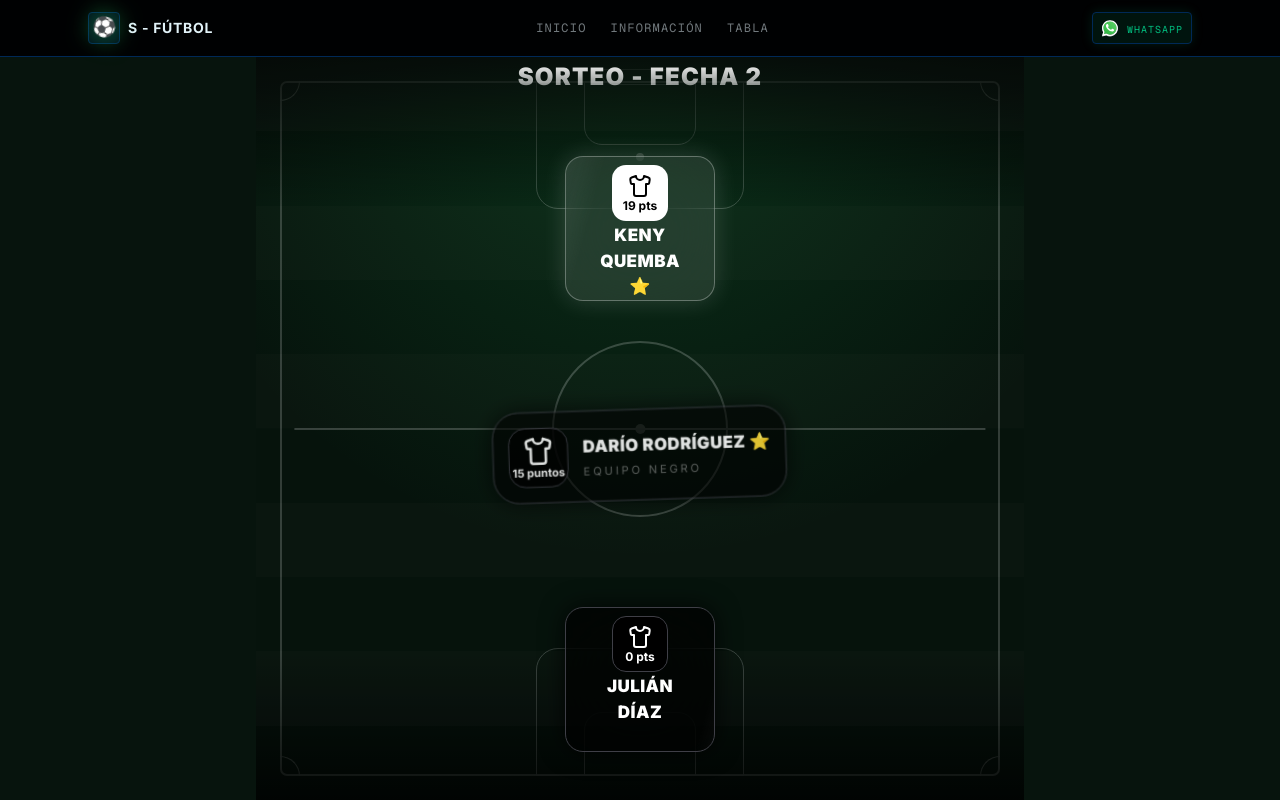
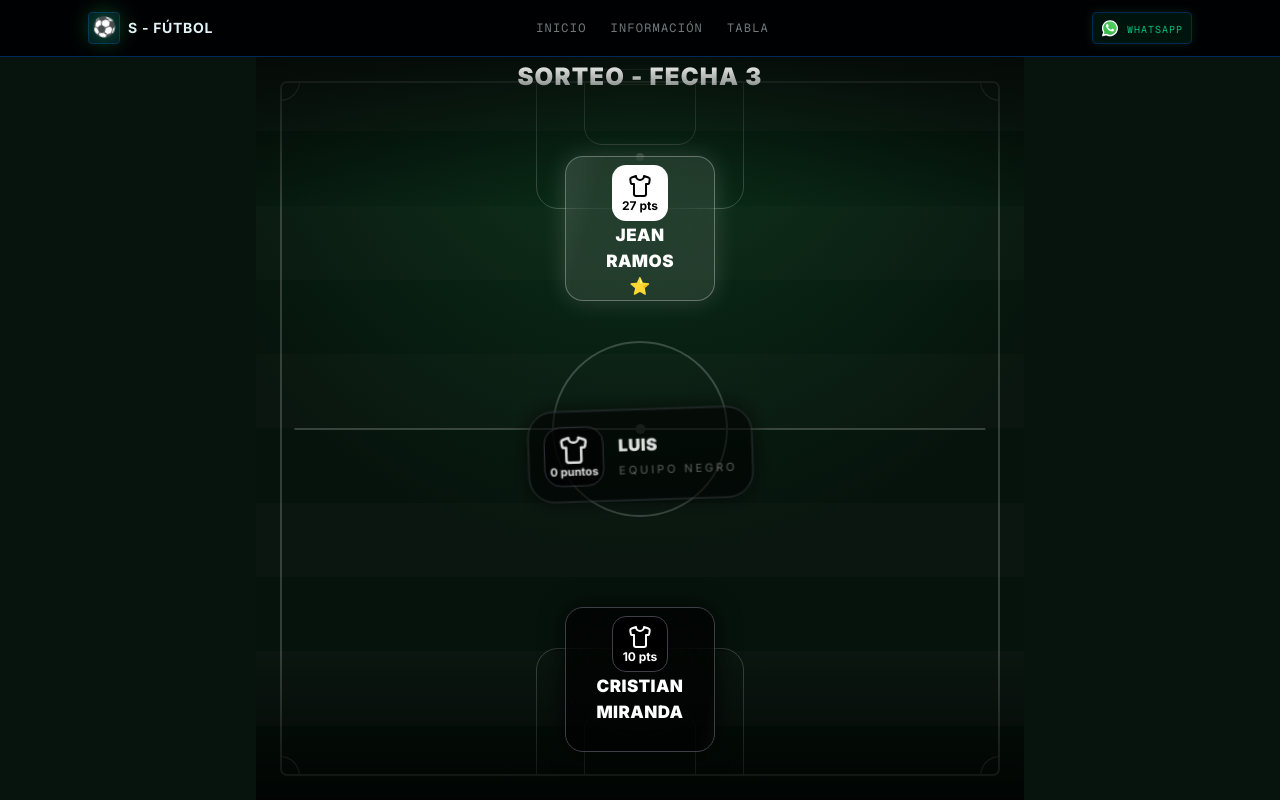
Before and after one commit to Wida7/s-futbol, a Next.js app: page /team-draw in a window 1280 px wide. Built offline with nearby package versions, Linux system fonts and the light colour scheme.

Commit message:
Team draw - fecha 3

```diff
--- a/app/information/page.tsx
+++ b/app/information/page.tsx
@@ -161,7 +161,7 @@ export default function InformationPage() {
 
               {/* Puntos */}
               <div className="text-5xl font-black text-green-400 mb-4 drop-shadow-[0_0_10px_rgba(34,197,94,0.4)]">
-                +7 <span className="text-xl text-zinc-500 font-bold uppercase tracking-wider">pts</span>
+                +3 <span className="text-xl text-zinc-500 font-bold uppercase tracking-wider">pts</span>
               </div>
 
               {/* Descripción */}
--- a/app/team-draw/page.tsx
+++ b/app/team-draw/page.tsx
@@ -14,25 +14,41 @@ interface Player {
 	puntos: number
 }
 
-const tittle = "SORTEO - FECHA 2"
+const tittle = "SORTEO - FECHA 3"
 
 const players: Player[] = [
-	{ id: 8, nombre: 'Julián Díaz', equipo: 'negro', puntos: 0 },
-	{ id: 1, nombre: 'Keny Quemba ⭐', equipo: 'blanco', puntos: 19 },
-	{ id: 10, nombre: 'Darío Rodríguez ⭐', equipo: 'negro', puntos: 15 },
-	{ id: 11, nombre: 'Daniel Saavedra', equipo: 'blanco', puntos: 10 },
-	{ id: 5, nombre: 'Walter Gomez', equipo: 'negro', puntos: 21 },
-	{ id: 14, nombre: 'Mauricio Amaya ⭐', equipo: 'blanco', puntos: 0 },
-	{ id: 13, nombre: 'David Ovalle ⭐', equipo: 'negro', puntos: 15 },
-	{ id: 12, nombre: 'Juan Martínez ⭐', equipo: 'blanco', puntos: 0 },
-	{ id: 15, nombre: 'Johan Mendoza', equipo: 'negro', puntos: 10 },
-	{ id: 7, nombre: 'Mauricio Pulido (Marang)', equipo: 'blanco', puntos: 0 },
-	{ id: 2, nombre: 'Juanjo Forero', equipo: 'negro', puntos: 0 },
-	{ id: 3, nombre: 'Camilo Camargo ⭐', equipo: 'blanco', puntos: 10 },
-	{ id: 9, nombre: 'Edwin Miranda ⭐', equipo: 'negro', puntos: 12 },
-	{ id: 6, nombre: 'Jean Ramos ⭐', equipo: 'blanco', puntos: 15 },
-	{ id: 16, nombre: 'Camilo Rincon', equipo: 'negro', puntos: 0 },
-	{ id: 4, nombre: 'Alejo Colmenares ⭐', equipo: 'blanco', puntos: 17 },
+	{ id: 1,
+		nombre: 'Cristian Miranda', equipo: 'negro', puntos: 10 },
+	{ id: 2,
+		nombre: 'Jean Ramos ⭐', equipo: 'blanco', puntos: 27 },
+	{ id: 3,
+		nombre: 'Luis', equipo: 'negro', puntos: 0 },
+	{ id: 4,
+		nombre: 'Edwin Miranda', equipo: 'blanco', puntos: 27 },
+	{ id: 5,
+		nombre: 'Alejo Colmenares ⭐', equipo: 'negro', puntos: 27 },
+	{ id: 6,
+		nombre: 'David Villarreal 🩼🦶🏥', equipo: 'blanco', puntos: 14 },
+	{ id: 7,
+		nombre: 'Walter Gomez ⭐', equipo: 'negro', puntos: 40 },
+	{ id: 8,
+		nombre: 'Samuel Solarte ⭐', equipo: 'blanco', puntos: 0 },
+	{ id: 9,
+		nombre: 'Darío Rodríguez', equipo: 'negro', puntos: 30 },
+	{ id: 11,
+		nombre: 'Mauricio Pulido', equipo: 'blanco', puntos: 10 },
+	{ id: 10,
+		nombre: 'Keny Quemba ⭐', equipo: 'negro', puntos: 31 },
+	{ id: 12,
+		nombre: 'Daniel Saavedra ⭐', equipo: 'blanco', puntos: 20 },
+	{ id: 13,
+		nombre: 'Juan Zambrano', equipo: 'negro', puntos: 0 },
+	{ id: 14,
+		nombre: 'Camilo Rincon', equipo: 'blanco', puntos: 10 },
+	{ id: 15,
+		nombre: 'Deison Cagua ⭐', equipo: 'negro', puntos: 0 },
+	{ id: 16,
+		nombre: 'Alexander', equipo: 'blanco', puntos: 0 },
 ]
 
 export default function SorteoPage() {
```
